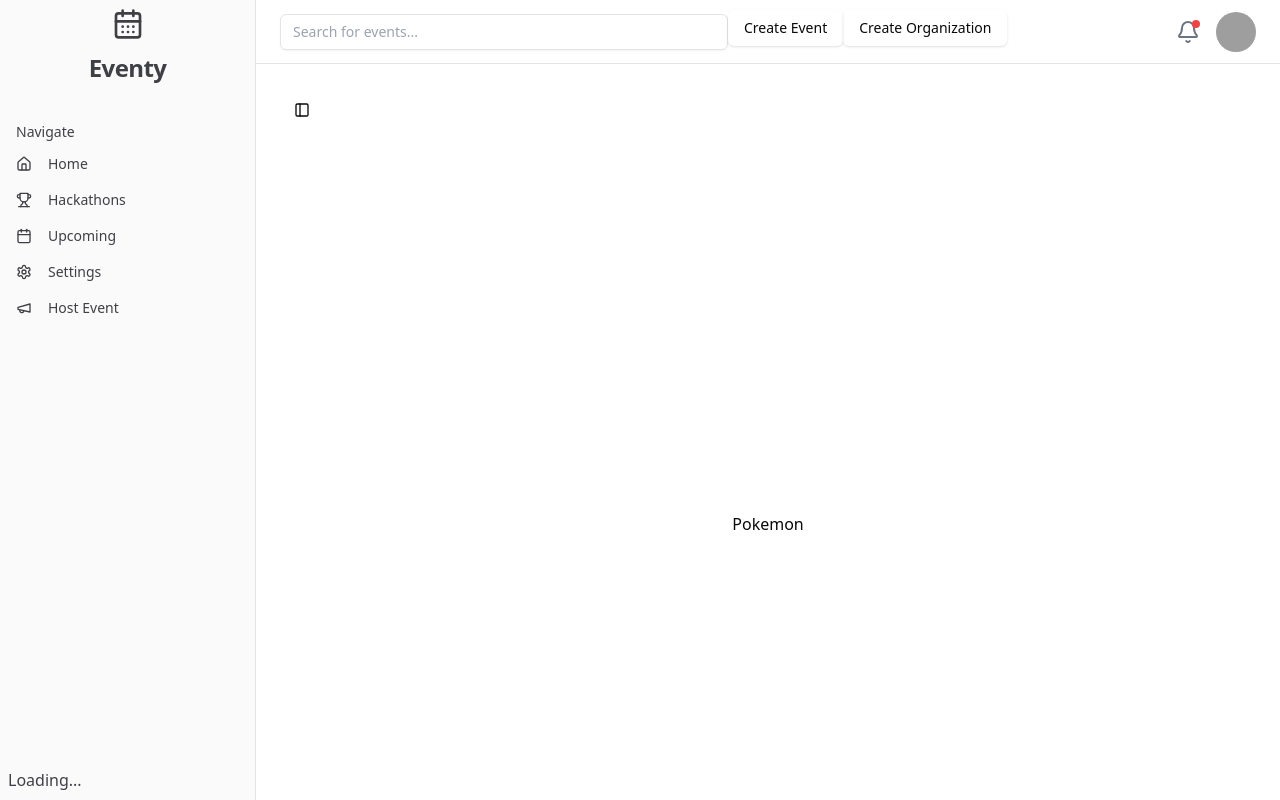
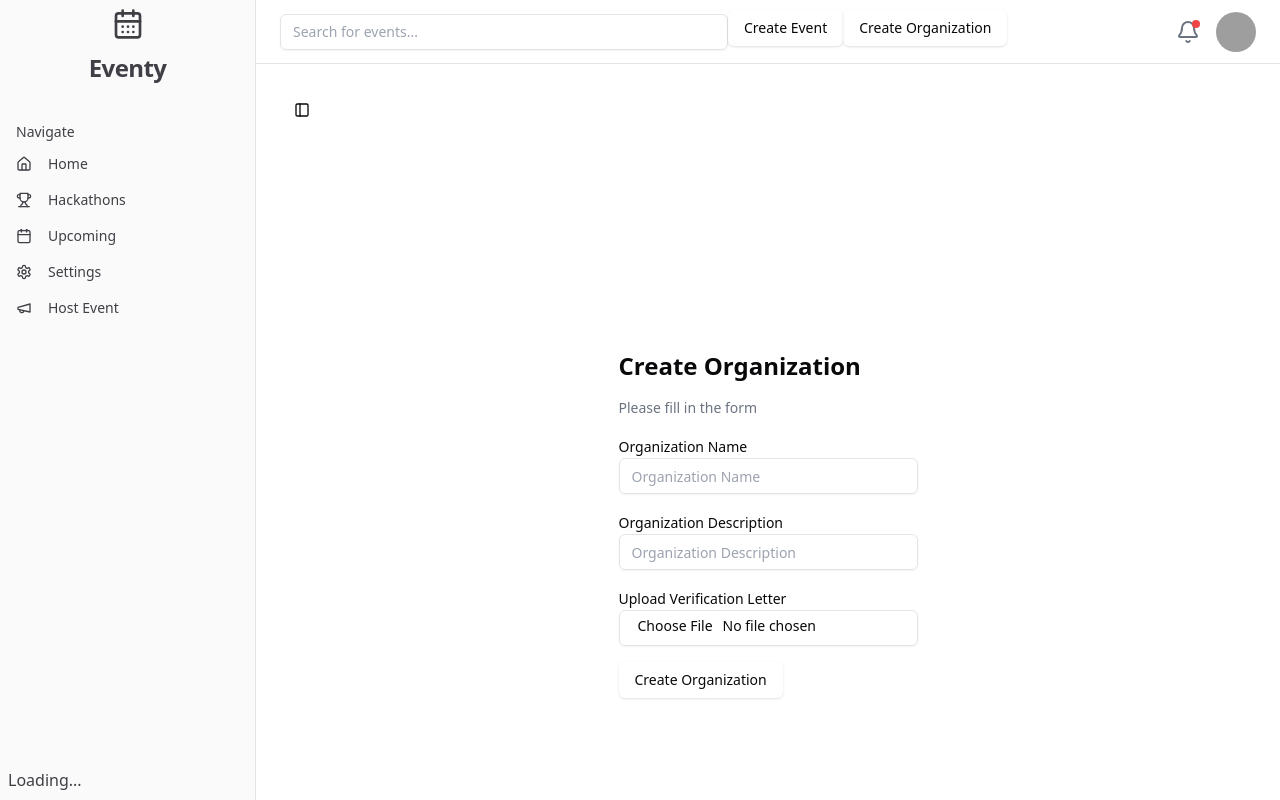
Before and after one commit to shardulkulk297/Eventy, a React (Vite) app in the folder Frontend/: page /posts/createorganization in a window 1280 px wide. Built offline with nearby package versions, Linux system fonts and the light colour scheme; no server answers; sample sign-in values are in the browser's storage; grey boxes are pictures that could not be loaded.

Commit message:
Added Registration Form

```diff
--- a/Frontend/src/features/CreateOrganization/CreateOrganization.jsx
+++ b/Frontend/src/features/CreateOrganization/CreateOrganization.jsx
@@ -3,40 +3,98 @@ import { Input } from '@/shared/ui/input'
 import { Label } from '@/shared/ui/label'
 import { Button } from '@/shared/ui/button'
 import { useState } from 'react'
+import {getAuth} from "firebase/auth";
+import { collection, addDoc, serverTimestamp } from 'firebase/firestore';
+import { onAuthStateChanged } from 'firebase/auth'
+import { app,database } from '@/firebaseConfig';
+import { useEffect } from 'react'
 
 const CreateOrganization = () => {
+  const [user, setUser] = useState(null);
+
+  const auth = getAuth(app);
+  const dbInstance = collection(database, "organizations");
+
+  useEffect(()=>{
+    const getCurrentUser = onAuthStateChanged(auth, (currentUser) => {
+      setUser(currentUser);
+      console.log(currentUser);
+
+    });
+    return getCurrentUser;
+  })
+
   const [orgData, setOrgData] = useState({
     organizationName: '',
     organizationDesc: '',
     photoURL: '',
+    verificationFile: '',
     verificationStatus: '',
     verificationDocURL: '',
     creatorId: '',
     createdAt: '',
     updatedAt: '',
-
   })
 
   const handleOrgSubmit = (e) => {
-
+    e.preventDefault()
+    console.log(orgData);
+    createOrganization();
   }
 
+  const createOrganization =  async() => {
+    try {
+      const docRef = await addDoc(dbInstance, {
+        organizationName: orgData.organizationName,
+        organizationDesc: orgData.organizationDesc,
+        photoURL:'',
+        verificationFile: '',
+        verificationStatus: '',
+        verificationDocURL: '',
+        creatorId: user.uid,
+        admin: user.email,
+        createdAt: serverTimestamp(),
+        updatedAt: serverTimestamp(),
+      });
+      console.log("Document written with ID: ", docRef.id);
+    } catch (e) {
+      console.error("Error adding document: ", e);
+    }
+  }
   return (
     <div>
       <div className="container flex items-center justify-center h-screen mx-auto">
-
-        <form onSubmit={handleOrgSubmit}>
-
+        <form className='space-y-4' onSubmit={handleOrgSubmit}>
+          <h1 className='text-2xl font-bold'>Create Organization</h1>
+          <p className='text-sm text-gray-500'>Please fill in the form</p>
+          <div>
+            <Label>Organization Name</Label>
+            <Input
+              type="text"
+              placeholder="Organization Name"
+              value={orgData.organizationName}
+              onChange={(e) => setOrgData({ ...orgData, organizationName: e.target.value })} />
+          </div>
           <div>
 
-            Pokemon
-
+            <Label>Organization Description</Label>
+            <Input
+              type="text"
+              placeholder="Organization Description"
+              value={orgData.organizationDesc}
+              onChange={(e) => setOrgData({ ...orgData, organizationDesc: e.target.value })} />
           </div>
-
+          <div>
+            <Label>Upload Verification Letter</Label>
+            <Input
+              type="file"
+              placeholder="File"
+              value={orgData.verificationFile}
+              onChange={(e) => setOrgData({ ...orgData, verificationFile: e.target.value })} />
+          </div>
+          <Button onSubmit={handleOrgSubmit} type="submit">Create Organization</Button>
 
         </form>
-
-
       </div>
 
 
--- a/Frontend/src/features/auth/ui/pages/RegisterData.jsx
+++ b/Frontend/src/features/auth/ui/pages/RegisterData.jsx
@@ -116,8 +116,7 @@ const RegisterData = () => {
     <div>
       <main className='flex flex-col items-center justify-center h-screen'>
         <div>
-          <h1 className='text-2xl font-bold'>Register Data</h1>
-          <p className='text-sm text-gray-500'>Please fill in the form</p>
+
           <form onSubmit={handleSubmit} className="space-y-4">
             <div>
               <Label htmlFor="age">Age</Label>
```
